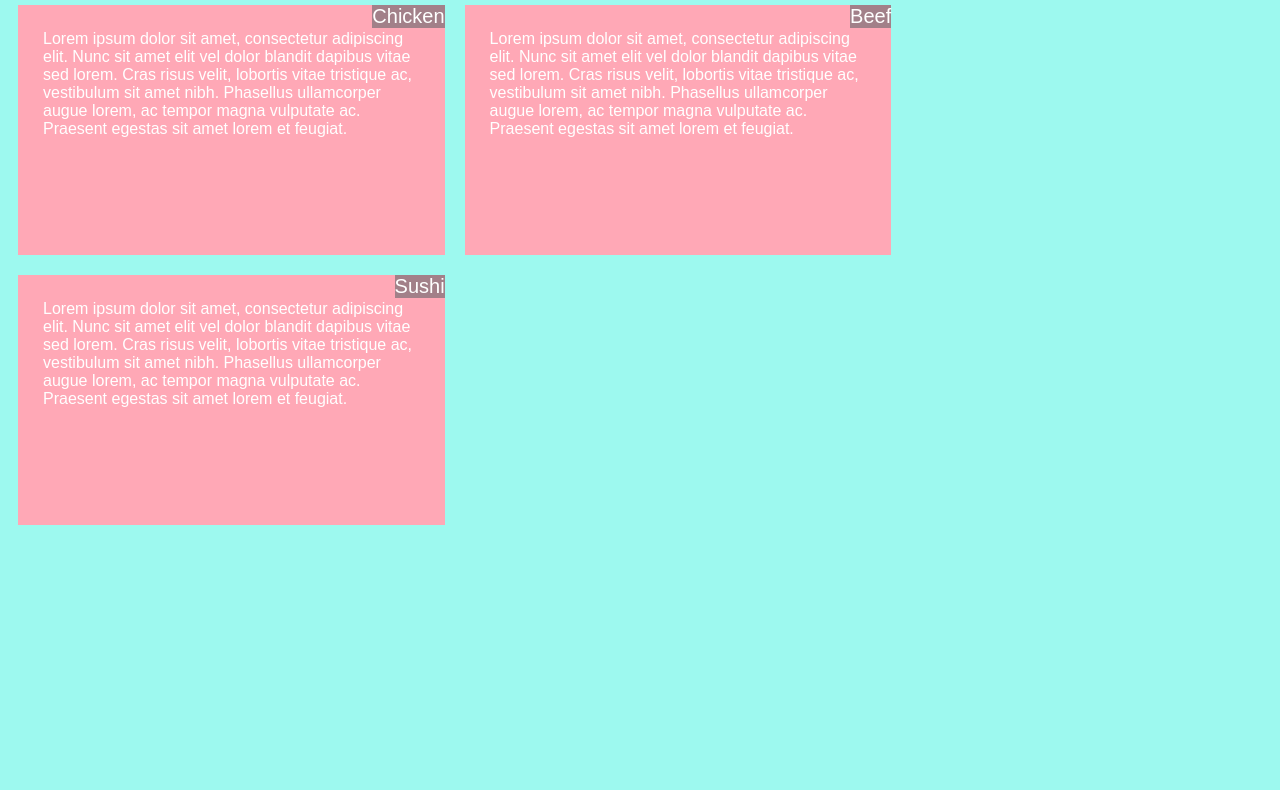
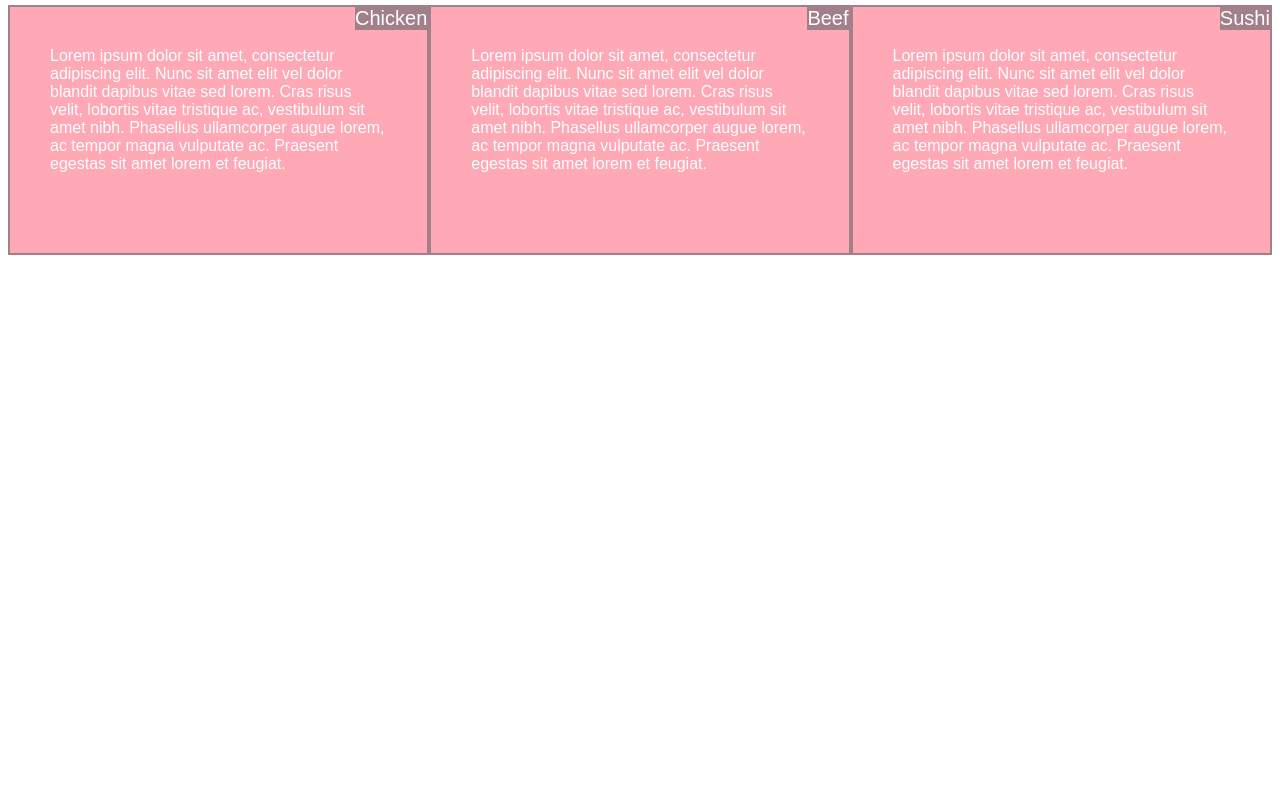
Before and after one commit to CH4062/CH4062.github.io, a plain HTML site: page Module2Solution/index.html in a window 1280 px wide. Shown: the part 62-852 px from the top of the page. After the commit the page ends 800 px from the top, so only its background shows below. Drawn offline with Linux system fonts and the light colour scheme.

Commit message:
Update style.css

```diff
--- a/Module2Solution/css/style.css
+++ b/Module2Solution/css/style.css
@@ -1,27 +1,25 @@
-  *{
+*{
     box-sizing: border-box;
 
 
     }
 
-  body {
 
-    width: 100%;
-    height:1000px;
-    background-color: #9df9ef;
-
-}
+  .container{
+    margin: 20px auto;
+  }
 
   .Parent {
     background-color: #ffa8B6;
     height: 250px;
     position: relative;
-    padding: 25px;
-    margin: 10px;
+    padding: 40px;
     color: white;
     font-family: sans-serif;
+    border: 2px solid #a28089;
+    margin: 5px 5px 5px 5px;
+
 }
-
 
 
   .child {
@@ -32,6 +30,10 @@
     top: 0;
     font-size: 20px;
 
+
+}
+.container div {
+
 }
 
   h1 {
@@ -39,31 +41,46 @@
   margin-bottom: 10px;
   margin-top: 10px;
   color: #a28089;
+
 }
 
   /* Simple Responsive Framework. */
   /* Large Screen */
-  @media (min-width: 1200px) {
+  @media (min-width: 992px) {
     .Parent1, .Parent2, .Parent3 {
     float: left;
+    margin-right: auto;
+    margin-left: auto;
+    margin-top: auto;
+    margin-bottom: auto;
+
+
             }
     .Parent1 {
       width: 33.33%
+
     }
 
     .Parent2{
       width: 33.33%
+
+
     }
 
     .Parent3{
       width: 33.33%
+
     }
 
   }
     /* Tablet */
-  @media (min-width: 992px) and (max-width: 1199px) {
+  @media (min-width: 768px) and (max-width: 991px) {
     .Parent1, .Parent2, .Parent3 {
     float: left;
+    margin-right: auto;
+    margin-left: auto;
+    margin-top: auto;
+    margin-bottom: auto;
             }
 
     .Parent1{
```
